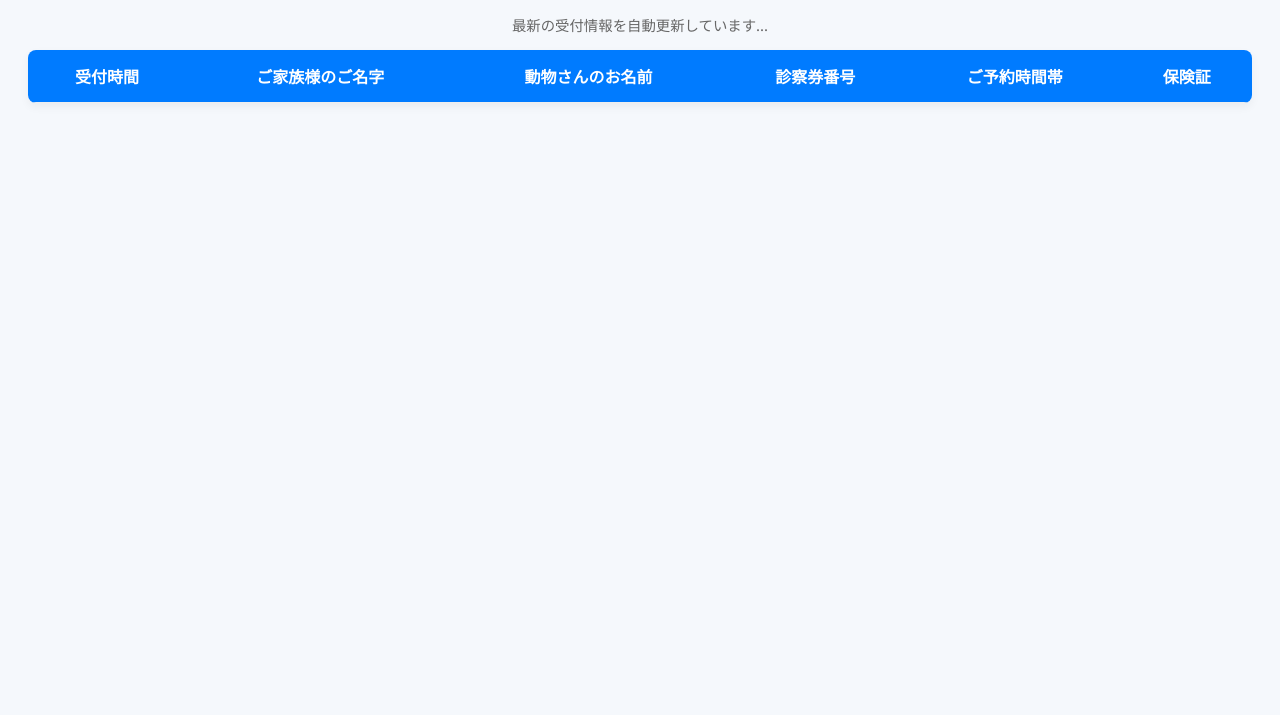
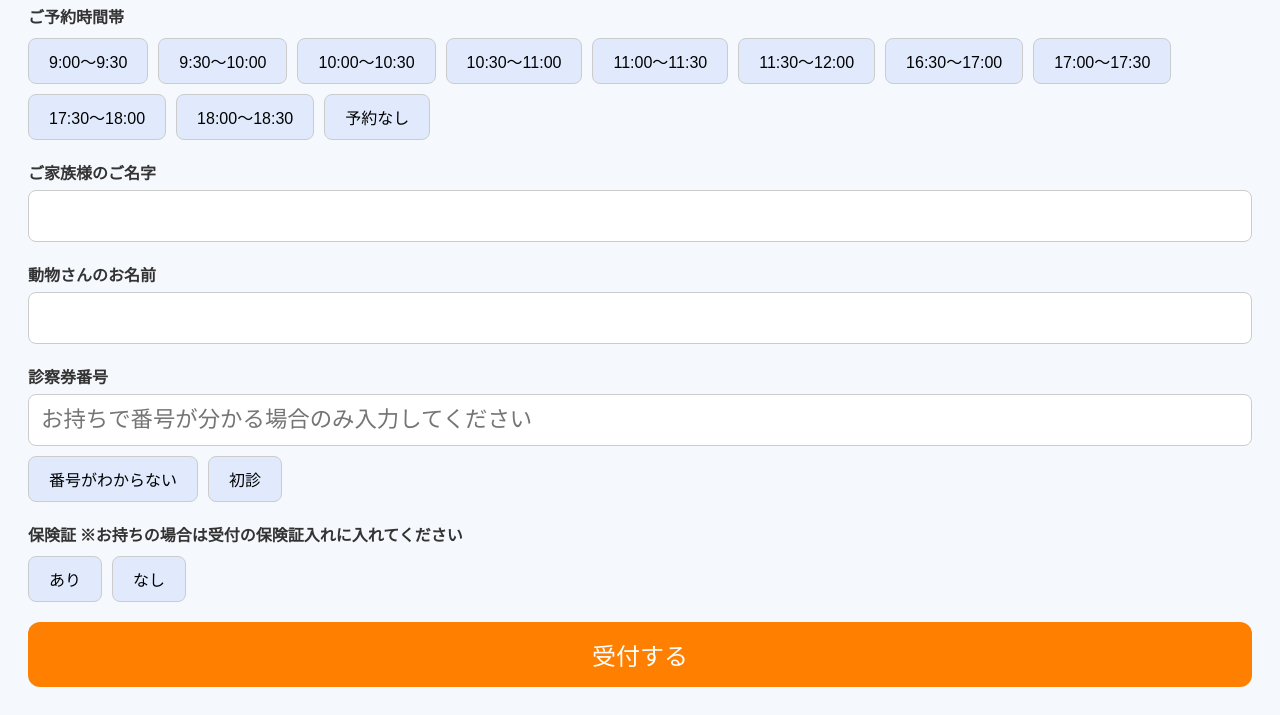
Before and after one commit to ryokyo1003-source/reception-AH, a plain HTML site: page index.html in a window 1280 px wide. Shown: the part 111-826 px from the top of the page. Before the commit the page ends 800 px from the top, so only its background shows below. Drawn offline with Linux system fonts and the light colour scheme.

Commit message:
Update index.html

```diff
--- a/index.html
+++ b/index.html
@@ -1,110 +1,151 @@
 <!DOCTYPE html>
 <html lang="ja">
 <head>
-  <meta charset="UTF-8">
-  <meta name="viewport" content="width=device-width, initial-scale=1.0">
-  <title>受付一覧 - 上桂動物病院</title>
-  <link href="https://fonts.googleapis.com/css2?family=Noto+Sans+JP:wght@400;700&display=swap" rel="stylesheet">
+  <meta charset="UTF-8" />
+  <meta name="viewport" content="width=device-width, initial-scale=1.0"/>
+  <title>上桂動物病院 受付フォーム</title>
+  <link href="https://fonts.googleapis.com/css2?family=Noto+Sans+JP:wght@400;700&display=swap" rel="stylesheet"/>
   <style>
     body {
       font-family: 'Noto Sans JP', sans-serif;
       background: #f5f8fc;
+      color: #333;
       padding: 20px;
-      color: #333;
     }
-
     h1 {
+      font-size: 2rem;
       text-align: center;
-      font-size: 2rem;
-      margin-bottom: 30px;
+      margin-bottom: 20px;
+      color: #000;
     }
-
-    table {
+    .form-section {
+      margin-bottom: 20px;
+    }
+    label {
+      display: block;
+      font-weight: bold;
+      margin-bottom: 6px;
+    }
+    input[type="text"] {
       width: 100%;
-      border-collapse: collapse;
-      background: white;
-      box-shadow: 0 4px 10px rgba(0,0,0,0.05);
+      font-size: 1.4rem;
+      padding: 12px;
+      border: 1px solid #ccc;
       border-radius: 8px;
-      overflow: hidden;
+      box-sizing: border-box;
     }
-
-    th, td {
-      padding: 14px;
-      text-align: center;
-      border-bottom: 1px solid #eee;
+    .button-group {
+      display: flex;
+      flex-wrap: wrap;
+      gap: 10px;
+      margin-top: 10px;
     }
-
-    th {
-      background-color: #007bff;
-      color: white;
+    .selectable-button {
+      padding: 10px 20px;
+      font-size: 1rem;
+      background-color: #e0eafc;
+      border: 1px solid #ccc;
+      border-radius: 8px;
+      cursor: pointer;
     }
-
-    tr:nth-child(even) {
-      background-color: #f8fbff;
-    }
-
-    .refreshing {
-      text-align: center;
-      font-size: 0.9rem;
-      color: #666;
-      margin-bottom: 15px;
-    }
-
     .selectable-button.selected {
       background-color: #007bff;
+      color: #fff;
+    }
+    button.submit {
+      width: 100%;
+      font-size: 1.5rem;
+      background-color: #ff8000;
       color: white;
+      padding: 15px;
+      border: none;
+      border-radius: 12px;
+      cursor: pointer;
     }
   </style>
 </head>
 <body>
-  <h1>受付一覧（上桂動物病院）</h1>
-  <div class="refreshing">最新の受付情報を自動更新しています...</div>
-  <table id="receptionTable">
-    <thead>
-      <tr>
-        <th>受付時間</th>
-        <th>ご家族様のご名字</th>
-        <th>動物さんのお名前</th>
-        <th>診察券番号</th>
-        <th>ご予約時間帯</th>
-        <th>保険証</th>
-      </tr>
-    </thead>
-    <tbody>
-      <!-- JavaScriptで表示 -->
-    </tbody>
-  </table>
+  <h1>上桂動物病院 受付フォーム</h1>
+
+  <form id="receptionForm">
+    <div class="form-section">
+      <label for="time">ご予約時間帯</label>
+      <div class="button-group" id="timeButtons">
+        <button type="button" class="selectable-button">9:00〜9:30</button>
+        <button type="button" class="selectable-button">9:30〜10:00</button>
+        <button type="button" class="selectable-button">10:00〜10:30</button>
+        <button type="button" class="selectable-button">10:30〜11:00</button>
+        <button type="button" class="selectable-button">11:00〜11:30</button>
+        <button type="button" class="selectable-button">11:30〜12:00</button>
+        <button type="button" class="selectable-button">16:30〜17:00</button>
+        <button type="button" class="selectable-button">17:00〜17:30</button>
+        <button type="button" class="selectable-button">17:30〜18:00</button>
+        <button type="button" class="selectable-button">18:00〜18:30</button>
+        <button type="button" class="selectable-button">予約なし</button>
+      </div>
+    </div>
+
+    <div class="form-section">
+      <label for="owner">ご家族様のご名字</label>
+      <input type="text" id="owner" required />
+    </div>
+
+    <div class="form-section">
+      <label for="pet">動物さんのお名前</label>
+      <input type="text" id="pet" required />
+    </div>
+
+    <div class="form-section">
+      <label>診察券番号</label>
+      <input type="text" id="id" placeholder="お持ちで番号が分かる場合のみ入力してください" />
+      <div class="button-group" id="idStatus">
+        <button type="button" class="selectable-button">番号がわからない</button>
+        <button type="button" class="selectable-button">初診</button>
+      </div>
+    </div>
+
+    <div class="form-section">
+      <label>保険証 ※お持ちの場合は受付の保険証入れに入れてください</label>
+      <div class="button-group" id="insuranceButtons">
+        <button type="button" class="selectable-button">あり</button>
+        <button type="button" class="selectable-button">なし</button>
+      </div>
+    </div>
+
+    <button type="submit" class="submit">受付する</button>
+  </form>
 
   <script>
-    function loadReceptionList() {
-      const data = JSON.parse(localStorage.getItem("receptionList") || "[]");
-      const tbody = document.querySelector("#receptionTable tbody");
-      tbody.innerHTML = "";
+    // ボタン選択ロジック
+    document.querySelectorAll(".button-group").forEach(group => {
+      group.addEventListener("click", function(event) {
+        if (event.target.classList.contains("selectable-button")) {
+          group.querySelectorAll(".selectable-button").forEach(btn => btn.classList.remove("selected"));
+          event.target.classList.add("selected");
+        }
+      });
+    });
 
-      data.slice().reverse().forEach(entry => {
-        const row = document.createElement("tr");
-        row.innerHTML = `
-          <td>${entry.timestamp}</td>
-          <td>${entry.owner}</td>
-          <td>${entry.pet}</td>
-          <td>${entry.id}</td>
-          <td>${entry.time}</td>
-          <td>${entry.insurance}</td>
-        `;
-        tbody.appendChild(row);
-      });
-    }
+    document.getElementById("receptionForm").addEventListener("submit", function(e) {
+      e.preventDefault();
 
-    loadReceptionList();
-    setInterval(loadReceptionList, 3000); // 3秒ごとに自動更新
+      const owner = document.getElementById("owner").value;
+      const pet = document.getElementById("pet").value;
+      const id = document.getElementById("id").value || document.querySelector("#idStatus .selected")?.textContent || "";
+      const time = document.querySelector("#timeButtons .selected")?.textContent || "";
+      const insurance = document.querySelector("#insuranceButtons .selected")?.textContent || "";
 
-    // ボタンの選択状態制御
-    document.addEventListener("click", function(event) {
-      if (event.target.classList.contains("selectable-button")) {
-        const group = event.target.parentElement;
-        Array.from(group.querySelectorAll(".selectable-button")).forEach(btn => btn.classList.remove("selected"));
-        event.target.classList.add("selected");
-      }
+      const timestamp = new Date().toLocaleString("ja-JP", { hour12: false });
+
+      const entry = { timestamp, owner, pet, id, time, insurance };
+
+      const list = JSON.parse(localStorage.getItem("receptionList") || "[]");
+      list.push(entry);
+      localStorage.setItem("receptionList", JSON.stringify(list));
+
+      alert("受付が完了しました！");
+      this.reset();
+      document.querySelectorAll(".selected").forEach(btn => btn.classList.remove("selected"));
     });
   </script>
 </body>
```
